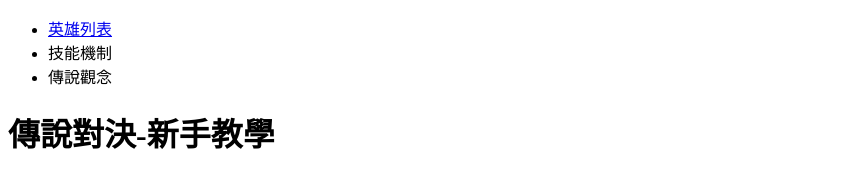
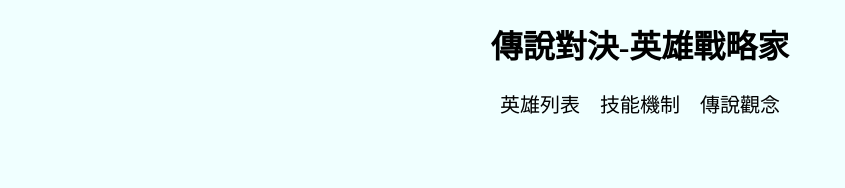
Before and after one commit to yiyan777/aov-hero-strategist, a plain HTML site: page index.html in a window 1280 px wide. Shown: the whole page, without its empty margins (0-845 px from the left). Drawn offline with Linux system fonts and the light colour scheme.

```diff
--- a/index.html
+++ b/index.html
@@ -3,14 +3,15 @@
   <head>
     <meta charset="UTF-8" />
     <meta name="viewport" content="width=device-width, initial-scale=1.0" />
-    <title>傳說對決-新手教學</title>
+    <link rel="stylesheet" href="./style/css/index.css" />
+    <title>傳說對決-英雄戰略家</title>
   </head>
   <body>
+    <h1>傳說對決-英雄戰略家</h1>
     <ul>
       <li><a href="./heros.html">英雄列表</a></li>
       <li>技能機制</li>
       <li>傳說觀念</li>
     </ul>
-    <h1>傳說對決-新手教學</h1>
   </body>
 </html>
--- a/style/css/heros.css
+++ b/style/css/heros.css
@@ -79,6 +79,10 @@
 }
 
 a {
+  width: 48px;
+  line-height: 48px;
+  background-color: #efefef;
+  color: black;
+  text-align: center;
   text-decoration: none;
-  color: black;
 }
--- a/style/scss/index.scss
+++ b/style/scss/index.scss
@@ -1,8 +1,24 @@
-$primary-gold: #d4af37;
+$primary-gold: black;
 
 body {
-  background-color: #000;
+  background-color: azure;
   h1 {
     color: $primary-gold;
+    text-align: center;
+  }
+
+  ul {
+    display: flex;
+    justify-content: center;
+    gap: 20px;
+    font-size: 20px;
+    list-style: none;
+    text-decoration: none;
+    padding: 0;
+    margin: 0;
+    a {
+      text-decoration: none;
+      color: black;
+    }
   }
 }
```
Also changed, not shown: heros.html (+1 -1 lines), style/css/index.css, 1 other file.
